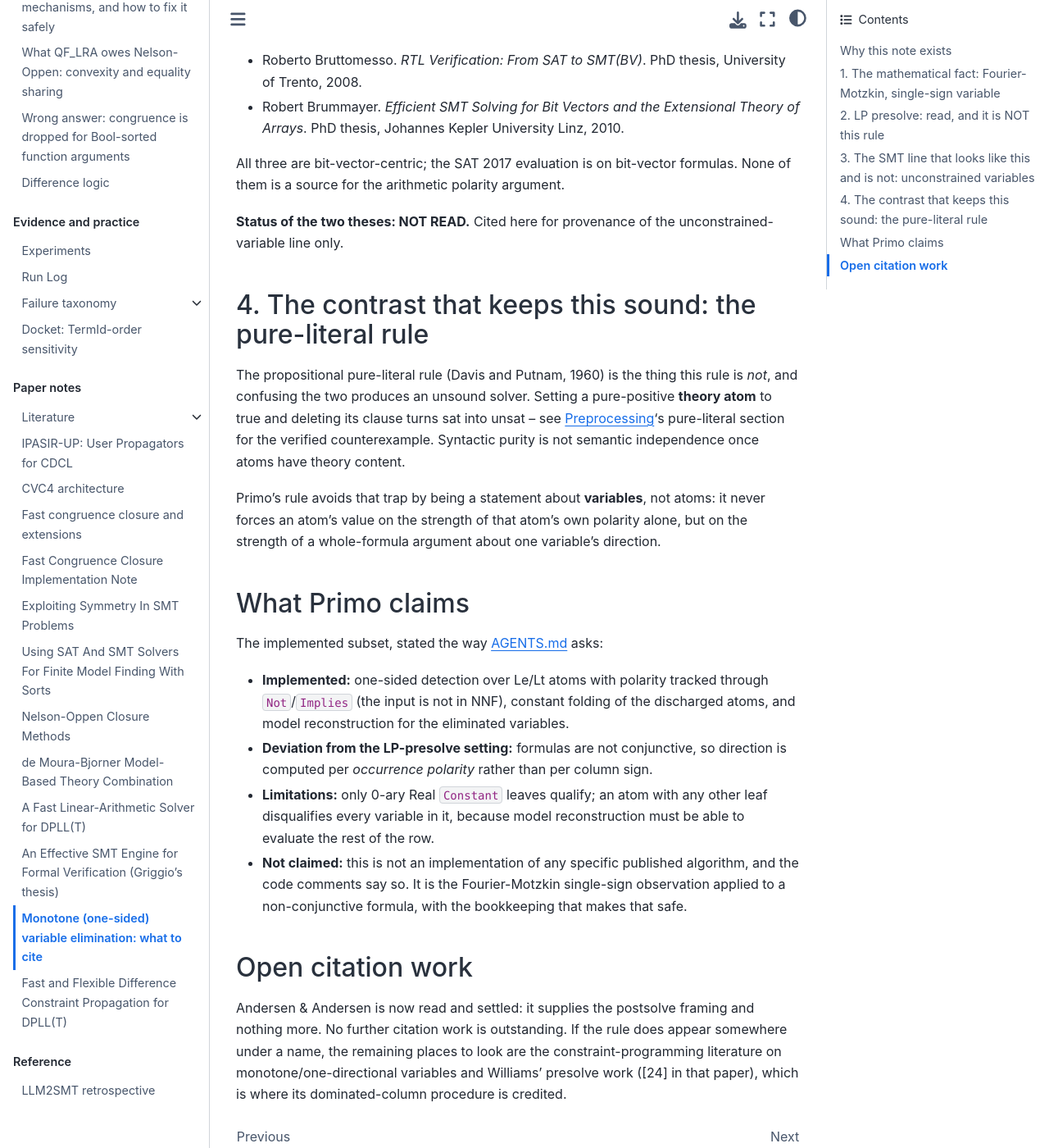
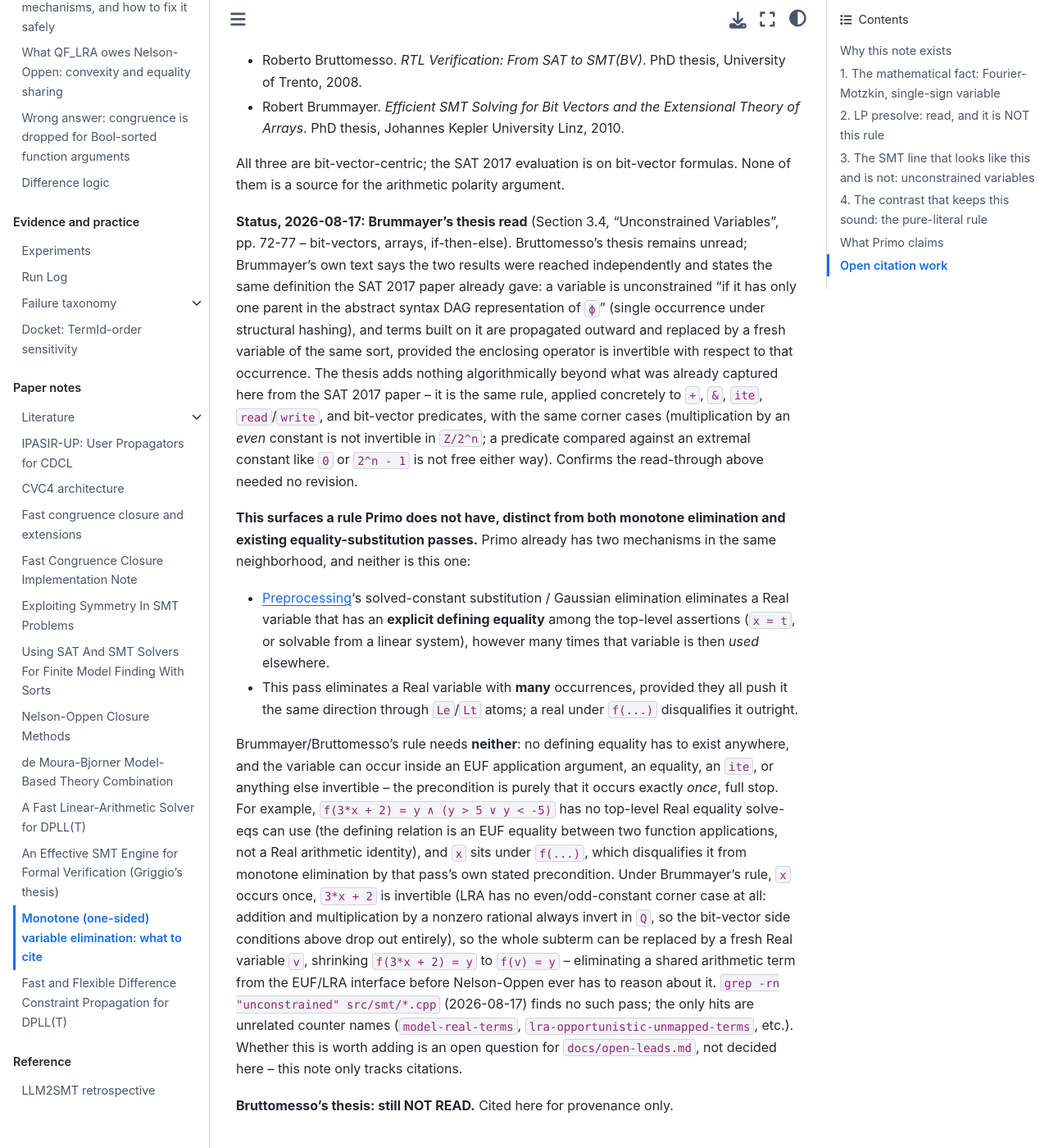
Before and after one commit to primo-solver/primo, a Jupyter Book: the page built from docs/papers/monotone-variable-elimination.md, in a window 1280 px wide and 1400 px high, scrolled down 3060 px. Shown: the whole window at 82% size. Built offline with Jupyter Book 1.0.4 settings and Sphinx 7.4.7 and the Sphinx Book theme 1.1.4, drawn with Linux system fonts in a browser that asks for light colours.

Commit message:
Mark Brummayer's thesis as read; note the still-missing rule it describes
Section 3.4 confirms the same definition already captured secondhand from
the SAT 2017 paper (single DAG occurrence, invertible enclosing operator) --
nothing new algorithmically, so the earlier read-through needed no revision.
Bruttomesso's thesis remains unread.

Records that Primo has neither this rule nor an equivalent: solved-constant
substitution/Gaussian elimination need an explicit defining equality,
monotone elimination needs many same-signed occurrences and disqualifies
anything under f(...), and this rule needs neither -- just one occurrence,
anywhere invertible. Points to docs/open-leads.md for whether it's worth
adding rather than deciding that here, since this note only tracks citations.

```diff
--- a/docs/papers/monotone-variable-elimination.md
+++ b/docs/papers/monotone-variable-elimination.md
@@ -125,8 +125,55 @@ independent PhD theses, both worth knowing as the origin of that line:
 All three are bit-vector-centric; the SAT 2017 evaluation is on bit-vector
 formulas. None of them is a source for the arithmetic polarity argument.
 
-**Status of the two theses: NOT READ.** Cited here for provenance of the
-unconstrained-variable line only.
+**Status, 2026-08-17: Brummayer's thesis read** (Section 3.4, "Unconstrained
+Variables", pp. 72-77 -- bit-vectors, arrays, if-then-else). Bruttomesso's
+thesis remains unread; Brummayer's own text says the two results were
+reached independently and states the same definition the SAT 2017 paper
+already gave: a variable is unconstrained "if it has only one parent in the
+abstract syntax DAG representation of `ϕ`" (single occurrence under
+structural hashing), and terms built on it are propagated outward and
+replaced by a fresh variable of the same sort, provided the enclosing
+operator is invertible with respect to that occurrence. The thesis adds
+nothing algorithmically beyond what was already captured here from the SAT
+2017 paper -- it is the same rule, applied concretely to `+`, `&`, `ite`,
+`read`/`write`, and bit-vector predicates, with the same corner cases
+(multiplication by an *even* constant is not invertible in `Z/2^n`; a
+predicate compared against an extremal constant like `0` or `2^n - 1` is not
+free either way). Confirms the read-through above needed no revision.
+
+**This surfaces a rule Primo does not have, distinct from both monotone
+elimination and existing equality-substitution passes.** Primo already has
+two mechanisms in the same neighborhood, and neither is this one:
+
+- [](../preprocessing.md)'s solved-constant substitution / Gaussian
+  elimination eliminates a Real variable that has an **explicit defining
+  equality** among the top-level assertions (`x = t`, or solvable from a
+  linear system), however many times that variable is then *used* elsewhere.
+- This pass eliminates a Real variable with **many** occurrences, provided
+  they all push it the same direction through `Le`/`Lt` atoms; a real under
+  `f(...)` disqualifies it outright.
+
+Brummayer/Bruttomesso's rule needs **neither**: no defining equality has to
+exist anywhere, and the variable can occur inside an EUF application
+argument, an equality, an `ite`, or anything else invertible -- the
+precondition is purely that it occurs exactly *once*, full stop. For
+example, `f(3*x + 2) = y ∧ (y > 5 ∨ y < -5)` has no top-level Real equality
+solve-eqs can use (the defining relation is an EUF equality between two
+function applications, not a Real arithmetic identity), and `x` sits under
+`f(...)`, which disqualifies it from monotone elimination by that pass's own
+stated precondition. Under Brummayer's rule, `x` occurs once, `3*x + 2` is
+invertible (LRA has no even/odd-constant corner case at all: addition and
+multiplication by a nonzero rational always invert in `Q`, so the bit-vector
+side conditions above drop out entirely), so the whole subterm can be
+replaced by a fresh Real variable `v`, shrinking `f(3*x + 2) = y` to
+`f(v) = y` -- eliminating a shared arithmetic term from the EUF/LRA interface
+before Nelson-Oppen ever has to reason about it. `grep -rn "unconstrained"
+src/smt/*.cpp` (2026-08-17) finds no such pass; the only hits are unrelated
+counter names (`model-real-terms`, `lra-opportunistic-unmapped-terms`, etc.).
+Whether this is worth adding is an open question for `docs/open-leads.md`,
+not decided here -- this note only tracks citations.
+
+**Bruttomesso's thesis: still NOT READ.** Cited here for provenance only.
 
 ## 4. The contrast that keeps this sound: the pure-literal rule
 
```
